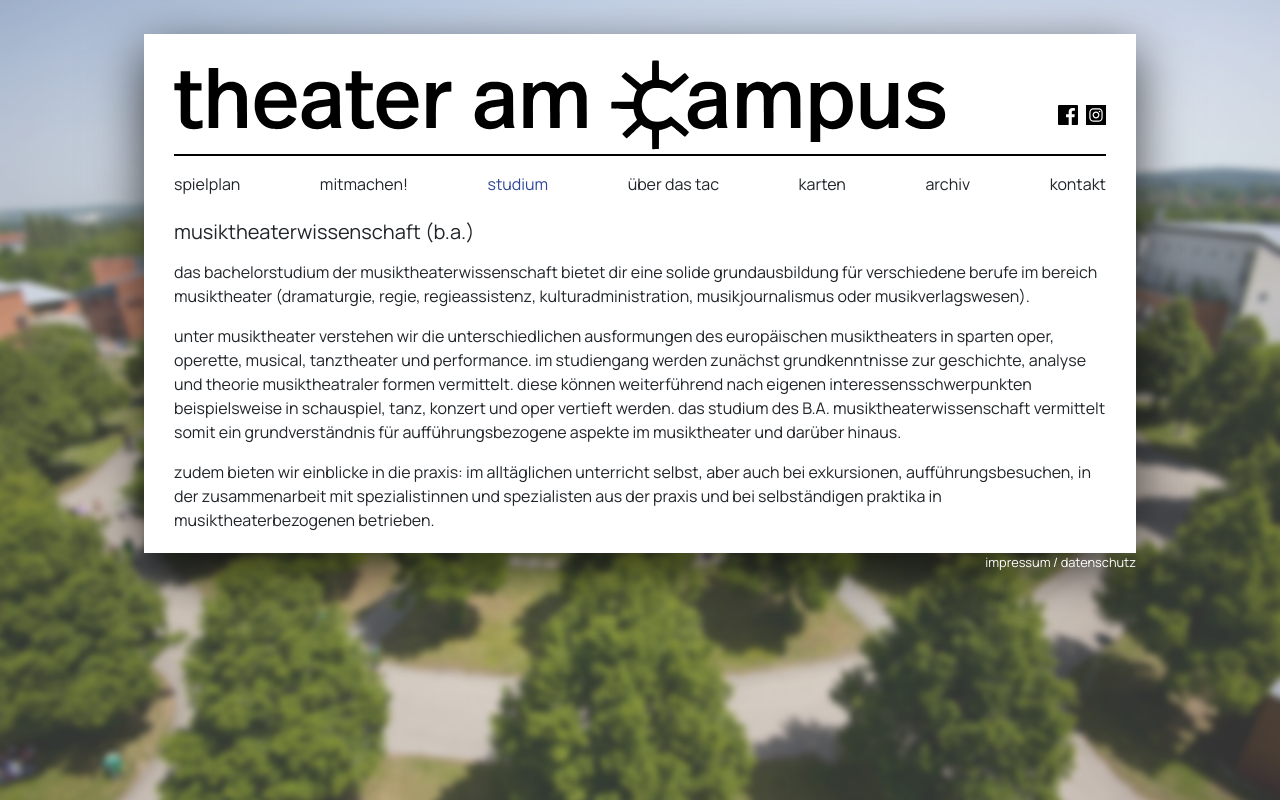
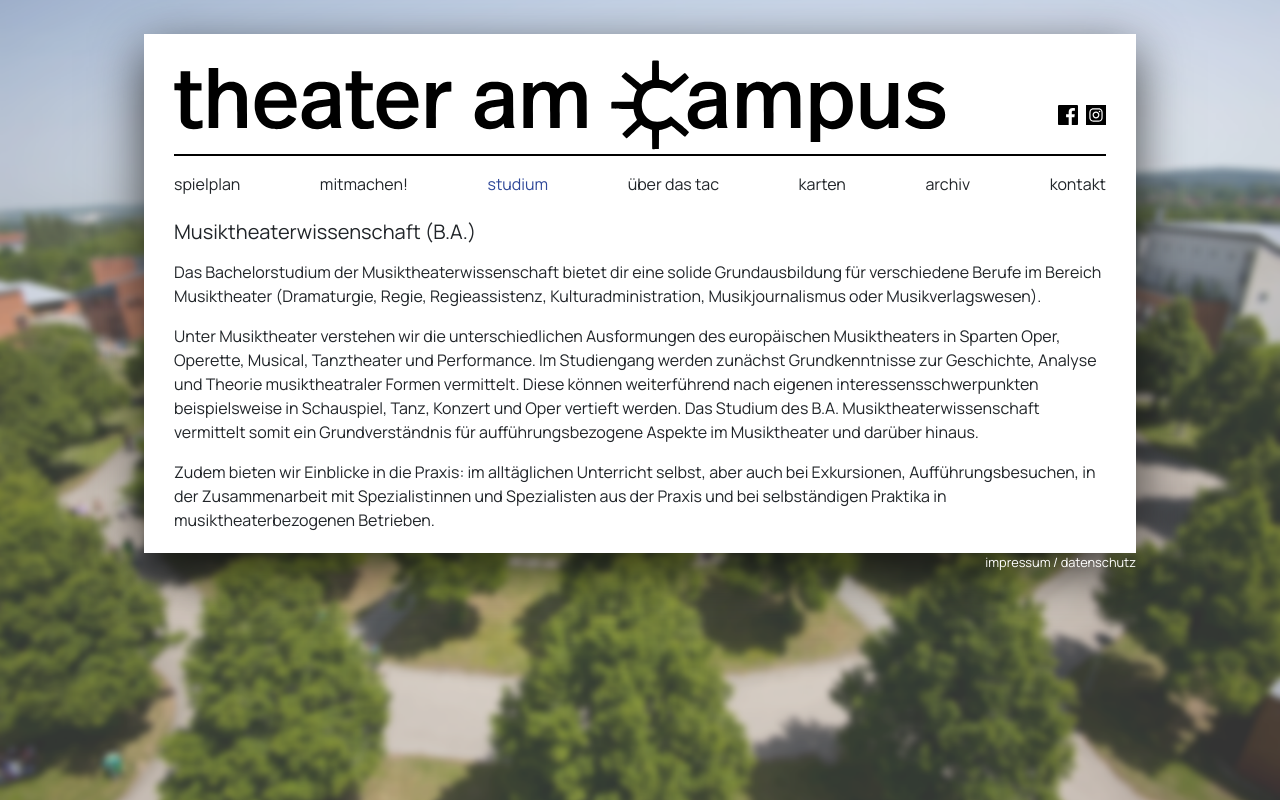
Before and after one commit to fx-ha/tac, a Next.js app: page /studium in a window 1280 px wide. Built offline with nearby package versions, Linux system fonts and the light colour scheme.

Commit message:
uppercase nouns

```diff
--- a/pages/index.tsx
+++ b/pages/index.tsx
@@ -38,6 +38,7 @@ const Home = ({
       <Head>
         <title>{siteTitle} | startseite</title>
       </Head>
+
       <Row>
         <Col>
           <Image
@@ -49,20 +50,23 @@ const Home = ({
           />
         </Col>
       </Row>
+
       <Row className="mt-4">
         <Col md={6}>
           <Card className="infobox">
             <Card.Body dangerouslySetInnerHTML={{ __html: infoBox.text }} />
           </Card>
         </Col>
+
         <Col className="mt-4 mt-md-0">
           <Calendar tileClassName={tileClassName} onClickDay={gotoSpielplan} />
         </Col>
       </Row>
+
       <h2 className="mt-4">Programm</h2>
       <Row className="mt-3">
         {events.length === 0 ? (
-          <Col>demnächst sind keine veranstaltungen geplant.</Col>
+          <Col>Demnächst sind keine Veranstaltungen geplant.</Col>
         ) : (
           events.slice(0, 4).map((event) => (
             <Col key={event.id} sm={12} className="mb-4">
--- a/pages/studium.tsx
+++ b/pages/studium.tsx
@@ -8,29 +8,29 @@ const studium = (): JSX.Element => {
       <Head>
         <title>{siteTitle} | studieren</title>
       </Head>
-      <h2 className="h5 mb-3">musiktheaterwissenschaft (b.a.)</h2>
+      <h2 className="h5 mb-3">Musiktheaterwissenschaft (B.A.)</h2>
       <p>
-        das bachelorstudium der musiktheaterwissenschaft bietet dir eine solide
-        grundausbildung für verschiedene berufe im bereich musiktheater
-        (dramaturgie, regie, regieassistenz, kulturadministration,
-        musikjournalismus oder musikverlagswesen).
+        Das Bachelorstudium der Musiktheaterwissenschaft bietet dir eine solide
+        Grundausbildung für verschiedene Berufe im Bereich Musiktheater
+        (Dramaturgie, Regie, Regieassistenz, Kulturadministration,
+        Musikjournalismus oder Musikverlagswesen).
       </p>
       <p>
-        unter musiktheater verstehen wir die unterschiedlichen ausformungen des
-        europäischen musiktheaters in sparten oper, operette, musical,
-        tanztheater und performance. im studiengang werden zunächst
-        grundkenntnisse zur geschichte, analyse und theorie musiktheatraler
-        formen vermittelt. diese können weiterführend nach eigenen
-        interessensschwerpunkten beispielsweise in schauspiel, tanz, konzert und
-        oper vertieft werden. das studium des B.A. musiktheaterwissenschaft
-        vermittelt somit ein grundverständnis für aufführungsbezogene aspekte im
-        musiktheater und darüber hinaus.
+        Unter Musiktheater verstehen wir die unterschiedlichen Ausformungen des
+        europäischen Musiktheaters in Sparten Oper, Operette, Musical,
+        Tanztheater und Performance. Im Studiengang werden zunächst
+        Grundkenntnisse zur Geschichte, Analyse und Theorie musiktheatraler
+        Formen vermittelt. Diese können weiterführend nach eigenen
+        interessensschwerpunkten beispielsweise in Schauspiel, Tanz, Konzert und
+        Oper vertieft werden. Das Studium des B.A. Musiktheaterwissenschaft
+        vermittelt somit ein Grundverständnis für aufführungsbezogene Aspekte im
+        Musiktheater und darüber hinaus.
       </p>
       <p>
-        zudem bieten wir einblicke in die praxis: im alltäglichen unterricht
-        selbst, aber auch bei exkursionen, aufführungsbesuchen, in der
-        zusammenarbeit mit spezialistinnen und spezialisten aus der praxis und
-        bei selbständigen praktika in musiktheaterbezogenen betrieben.
+        Zudem bieten wir Einblicke in die Praxis: im alltäglichen Unterricht
+        selbst, aber auch bei Exkursionen, Aufführungsbesuchen, in der
+        Zusammenarbeit mit Spezialistinnen und Spezialisten aus der Praxis und
+        bei selbständigen Praktika in musiktheaterbezogenen Betrieben.
       </p>
     </Layout>
   )
```
Also changed, not shown: pages/archiv.tsx (+4 -4 lines), pages/karten.tsx (+8 -8 lines), pages/kontakt.tsx (+7 -7 lines), pages/mitmachen.tsx (+16 -16 lines).
